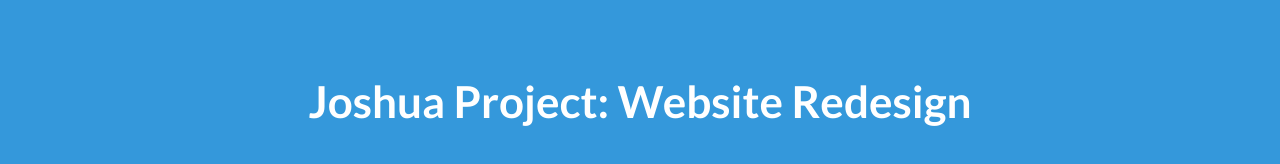
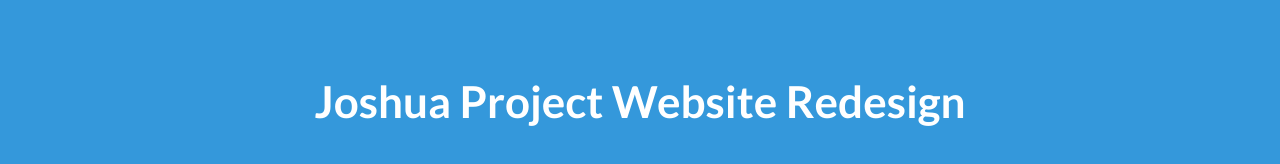
Before and after one commit to sarapepper/joshua-project, a plain HTML site: page index.html in a window 1280 px wide. Shown: the part 156-320 px from the top of the page. Drawn offline with Linux system fonts and the light colour scheme.

Commit message:
A small change

```diff
--- a/index.html
+++ b/index.html
@@ -29,7 +29,7 @@
 		<!-- Banner -->
 			<section id="banner">
 				<div class="inner">
-					<h1>Joshua Project: Website Redesign</h1>
+					<h1>Joshua Project Website Redesign</h1>
 					<ul class="actions">
 						<li><a href="#one" class="button alt scrolly big">Continue</a></li>
 					</ul>
```
